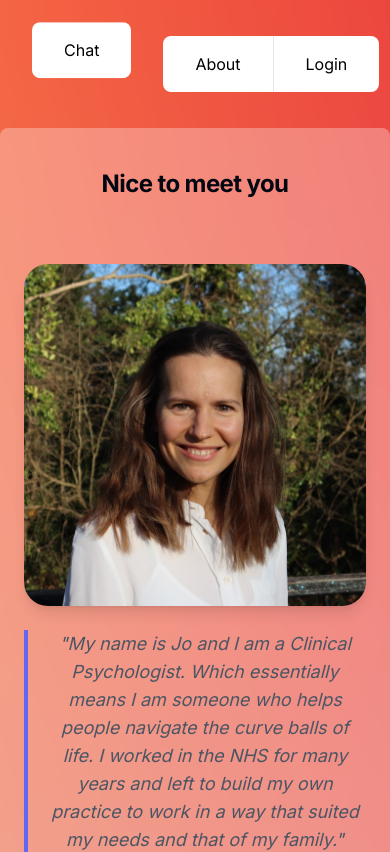
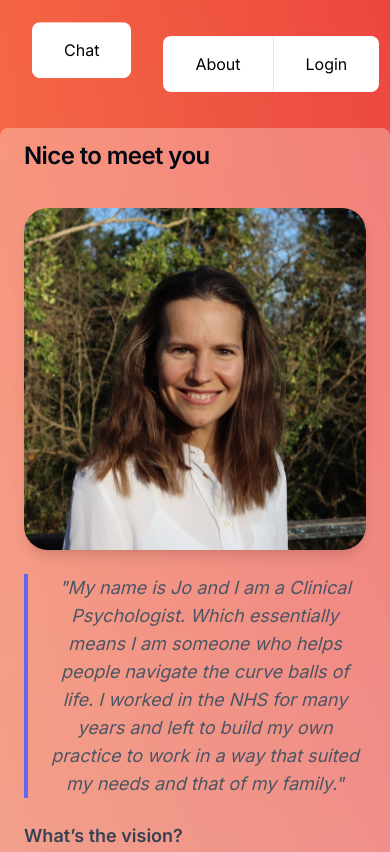
Before and after one commit to fac29/thenorm, a Next.js app: page /about in a window 390 px wide. Shown: the top 852 px of the page. Built offline with nearby package versions, Linux system fonts and the light colour scheme.

Commit message:
Tried simlfiying the tailwind css

```diff
--- a/app/about/page.tsx
+++ b/app/about/page.tsx
@@ -12,14 +12,12 @@ export const metadata: Metadata = {
 
 export default function About() {
 	return (
-		<Card className="mb-8 bg-white shadow-lg rounded-lg overflow-hidden bg-opacity-30">
-			<CardHeader className="px-6 py-4">
-				<CardTitle className="text-2xl font-bold p-6 max-w-6xl mx-auto p-6">
-					Nice to meet you
-				</CardTitle>
+		<Card className="mb-8">
+			<CardHeader className="px-6 py-4 w-full">
+				<CardTitle>Nice to meet you</CardTitle>
 			</CardHeader>
-			<CardContent className="max-w-6xl mx-auto p-6">
-				<div className="flex flex-col space-y-6">
+			<CardContent className="max-w-6xl mx-auto p-6 sm:px-6 px-0">
+				<div className="flex flex-col space-y-6 px-6 sm:px-0">
 					<div className="flex flex-col md:flex-row md:items-center space-y-6 md:space-y-0 md:space-x-6">
 						<div className="flex-shrink-0 md:self-start">
 							<Image
```
